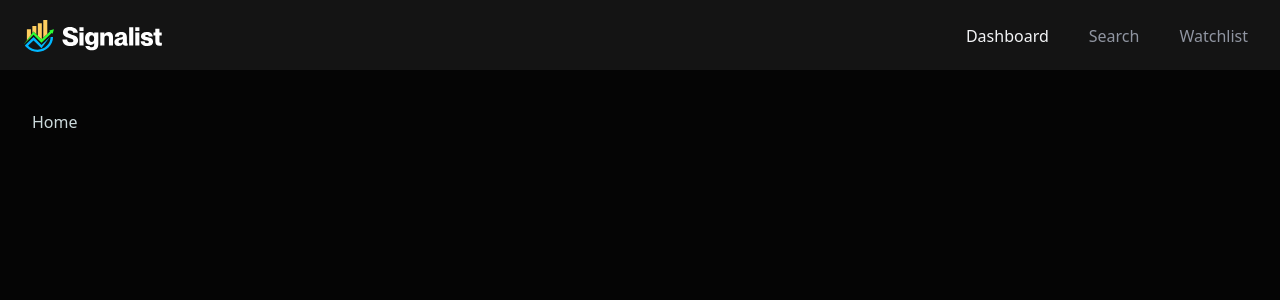
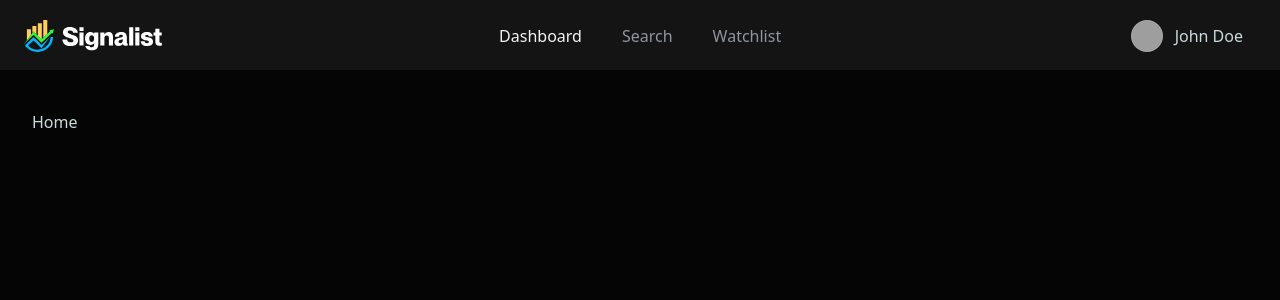
Before and after one commit to ZubairSanaullah/signalist, a Next.js app: page / in a window 1280 px wide. Shown: the top 300 px of the page. Built offline with nearby package versions, Linux system fonts and the light colour scheme; grey boxes are pictures that could not be loaded.

Commit message:
Creating userDropdown

```diff
--- a/components/Header.tsx
+++ b/components/Header.tsx
@@ -2,6 +2,7 @@
 import Link from "next/link";
 
 import NavItems from "./NavItems";
+import UserDropdown from "@/components/UserDropdown";
 
 const Header = () => {
     return (
@@ -13,7 +14,8 @@
                 <nav className="hidden sm:block">
                     <NavItems />
                 </nav>
-                {/* UserDropDown */}
+
+                <UserDropdown />
             </div>
 
         </header>
--- /dev/null
+++ b/components/UserDropdown.tsx
@@ -0,0 +1,82 @@
+'use client';
+import {
+    DropdownMenu,
+    DropdownMenuContent,
+    DropdownMenuGroup,
+    DropdownMenuItem,
+    DropdownMenuLabel,
+    DropdownMenuSeparator,
+    DropdownMenuTrigger,
+} from "@/components/ui/dropdown-menu"
+import {useRouter} from "next/navigation";
+import {Button} from "@/components/ui/button";
+import { Avatar, AvatarFallback, AvatarImage } from "@/components/ui/avatar";
+import { LogOut } from "lucide-react";
+import NavItems from "@/components/NavItems";
+
+const UserDropdown = () => {
+    const router = useRouter();
+
+    const handleSignOut = async () => {
+        router.push("/sign-in");
+    };
+
+    const user = {
+        name: "John Doe",
+        email: 'john.doe@example.com'
+    }
+
+    return (
+        <DropdownMenu>
+            <DropdownMenuTrigger asChild>
+                <Button variant="ghost" className="flex items-center gap-3 text-gray-4 hover:text-yellow-500">
+                    <Avatar className="w-8 h-8">
+                        <AvatarImage src='https://github.com/shadcn.png' />
+                        <AvatarFallback className='bg-yellow-500 text-yellow-900 text-sm font-bold'>
+                            {user.name[0]}
+                        </AvatarFallback>
+                    </Avatar>
+                    <div className='hidden md:flex flex-col items-start'>
+                        <span className='text-base font-medium text-gray-400'>
+                            {user.name}
+                        </span>
+                    </div>
+                </Button>
+            </DropdownMenuTrigger>
+            <DropdownMenuContent className='text-gray-400'>
+                <DropdownMenuLabel className='flex'>
+
+                    <div className='flex relative items-center gap-3 py-2'>
+                        <Avatar className="w-10 h-10">
+                            <AvatarImage src='https://github.com/shadcn.png' />
+                            <AvatarFallback className='bg-yellow-500 text-yellow-900 text-sm font-bold'>
+                                {user.name[0]}
+                            </AvatarFallback>
+                        </Avatar>
+
+                        <div className='flex flex-col items-start'>
+                            <span className='text-base font-medium text-gray-400'>
+                                {user.name}
+                            </span>
+                            <span className='text-sm text-gray-500'>
+                                {user.email}
+                            </span>
+                        </div>
+                    </div>
+
+                </DropdownMenuLabel>
+                <DropdownMenuSeparator className='bg-gray-600' />
+                <DropdownMenuItem onClick={handleSignOut} className='text-gray-100 text-md font-medium focus:bg-transparent focus:text-yellow-500 transition-colors duration-200 cursor-pointer'>
+                    <LogOut className='mr-2 h-4 w-4 hidden sm:block' />
+                    Log Out
+                </DropdownMenuItem>
+                <DropdownMenuSeparator className='hidden:sm:block bg-gray-600' />
+                <nav className="sm:hidden">
+                    <NavItems />
+                </nav>
+            </DropdownMenuContent>
+        </DropdownMenu>
+    )
+}
+
+export default UserDropdown
--- /dev/null
+++ b/components/ui/avatar.tsx
@@ -0,0 +1,109 @@
+"use client"
+
+import * as React from "react"
+import { Avatar as AvatarPrimitive } from "@base-ui/react/avatar"
+
+import { cn } from "@/lib/utils"
+
+function Avatar({
+  className,
+  size = "default",
+  ...props
+}: AvatarPrimitive.Root.Props & {
+  size?: "default" | "sm" | "lg"
+}) {
+  return (
+    <AvatarPrimitive.Root
+      data-slot="avatar"
+      data-size={size}
+      className={cn(
+        "group/avatar relative flex size-8 shrink-0 rounded-full select-none after:absolute after:inset-0 after:rounded-full after:border after:border-border after:mix-blend-darken data-[size=lg]:size-10 data-[size=sm]:size-6 dark:after:mix-blend-lighten",
+        className
+      )}
+      {...props}
+    />
+  )
+}
+
+function AvatarImage({ className, ...props }: AvatarPrimitive.Image.Props) {
+  return (
+    <AvatarPrimitive.Image
+      data-slot="avatar-image"
+      className={cn(
+        "aspect-square size-full rounded-full object-cover",
+        className
+      )}
+      {...props}
+    />
+  )
+}
+
+function AvatarFallback({
+  className,
+  ...props
+}: AvatarPrimitive.Fallback.Props) {
+  return (
+    <AvatarPrimitive.Fallback
+      data-slot="avatar-fallback"
+      className={cn(
+        "flex size-full items-center justify-center rounded-full bg-muted text-sm text-muted-foreground group-data-[size=sm]/avatar:text-xs",
+        className
+      )}
+      {...props}
+    />
+  )
+}
+
+function AvatarBadge({ className, ...props }: React.ComponentProps<"span">) {
+  return (
+    <span
+      data-slot="avatar-badge"
+      className={cn(
+        "absolute right-0 bottom-0 z-10 inline-flex items-center justify-center rounded-full bg-primary text-primary-foreground bg-blend-color ring-2 ring-background select-none",
+        "group-data-[size=sm]/avatar:size-2 group-data-[size=sm]/avatar:[&>svg]:hidden",
+        "group-data-[size=default]/avatar:size-2.5 group-data-[size=default]/avatar:[&>svg]:size-2",
+        "group-data-[size=lg]/avatar:size-3 group-data-[size=lg]/avatar:[&>svg]:size-2",
+        className
+      )}
+      {...props}
+    />
+  )
+}
+
+function AvatarGroup({ className, ...props }: React.ComponentProps<"div">) {
+  return (
+    <div
+      data-slot="avatar-group"
+      className={cn(
+        "group/avatar-group flex -space-x-2 *:data-[slot=avatar]:ring-2 *:data-[slot=avatar]:ring-background",
+        className
+      )}
+      {...props}
+    />
+  )
+}
+
+function AvatarGroupCount({
+  className,
+  ...props
+}: React.ComponentProps<"div">) {
+  return (
+    <div
+      data-slot="avatar-group-count"
+      className={cn(
+        "relative flex size-8 shrink-0 items-center justify-center rounded-full bg-muted text-sm text-muted-foreground ring-2 ring-background group-has-data-[size=lg]/avatar-group:size-10 group-has-data-[size=sm]/avatar-group:size-6 [&>svg]:size-4 group-has-data-[size=lg]/avatar-group:[&>svg]:size-5 group-has-data-[size=sm]/avatar-group:[&>svg]:size-3",
+        className
+      )}
+      {...props}
+    />
+  )
+}
+
+export {
+  Avatar,
+  AvatarImage,
+  AvatarFallback,
+  AvatarGroup,
+  AvatarGroupCount,
+  AvatarBadge,
+}
--- a/components/ui/dropdown-menu.tsx
+++ b/components/ui/dropdown-menu.tsx
@@ -58,13 +58,14 @@
   className,
   inset,
   ...props
-}: MenuPrimitive.GroupLabel.Props & {
+}: React.ComponentProps<"div"> & {
   inset?: boolean
 }) {
   return (
-    <MenuPrimitive.GroupLabel
+    <div
       data-slot="dropdown-menu-label"
       data-inset={inset}
+      role="presentation"
       className={cn(
         "px-3 py-2.5 text-xs text-muted-foreground data-inset:pl-9.5",
         className
```
Also changed, not shown: 2 other files (tests, documents, lock files or other folders).
